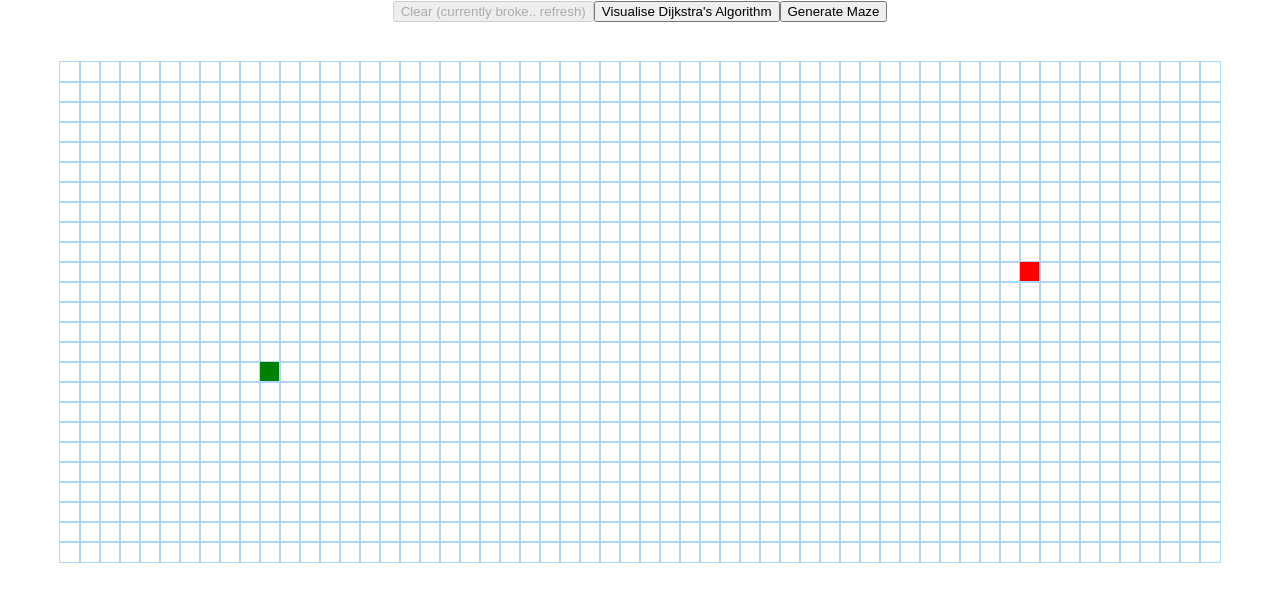
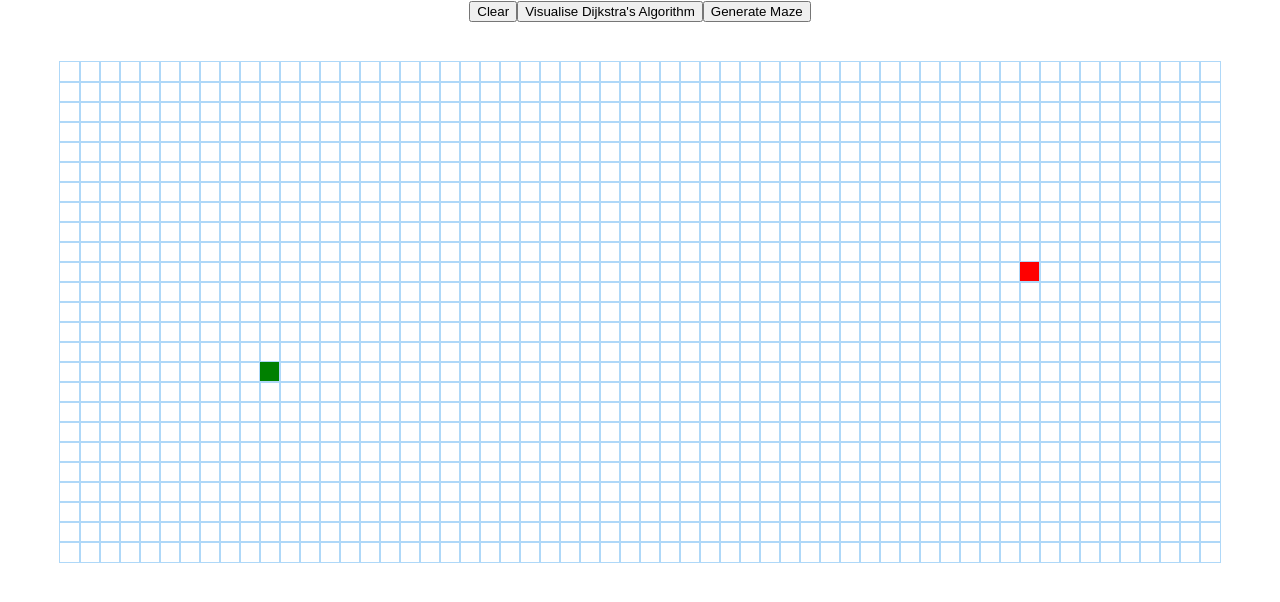
Before and after one commit to tomdaniels/pathfinder, a Next.js app: page / in a window 1280 px wide. Shown: the top 602 px of the page. Built offline with nearby package versions, Linux system fonts and the light colour scheme.

Commit message:
fix clear

```diff
--- a/src/pages/index.js
+++ b/src/pages/index.js
@@ -105,6 +105,7 @@ export default function PathFinder() {
       row
         .filter((cell) => !(cell.isFinish || cell.isStart))
         .forEach((cell) => {
+          cell.isVisited = false;
           cell.isWall = false;
           const node = document.getElementById(`node-${cell.row}-${cell.col}`);
           node.className = `${nodeStyles.node}`;
@@ -131,9 +132,7 @@ export default function PathFinder() {
 
   return (
     <div className={styles.container}>
-      <button disabled onClick={() => clear()}>
-        Clear (currently broke.. refresh)
-      </button>
+      <button onClick={() => clear()}>Clear</button>
       <button onClick={() => visualiseDijkstra()}>
         {"Visualise Dijkstra's Algorithm"}
       </button>
```
